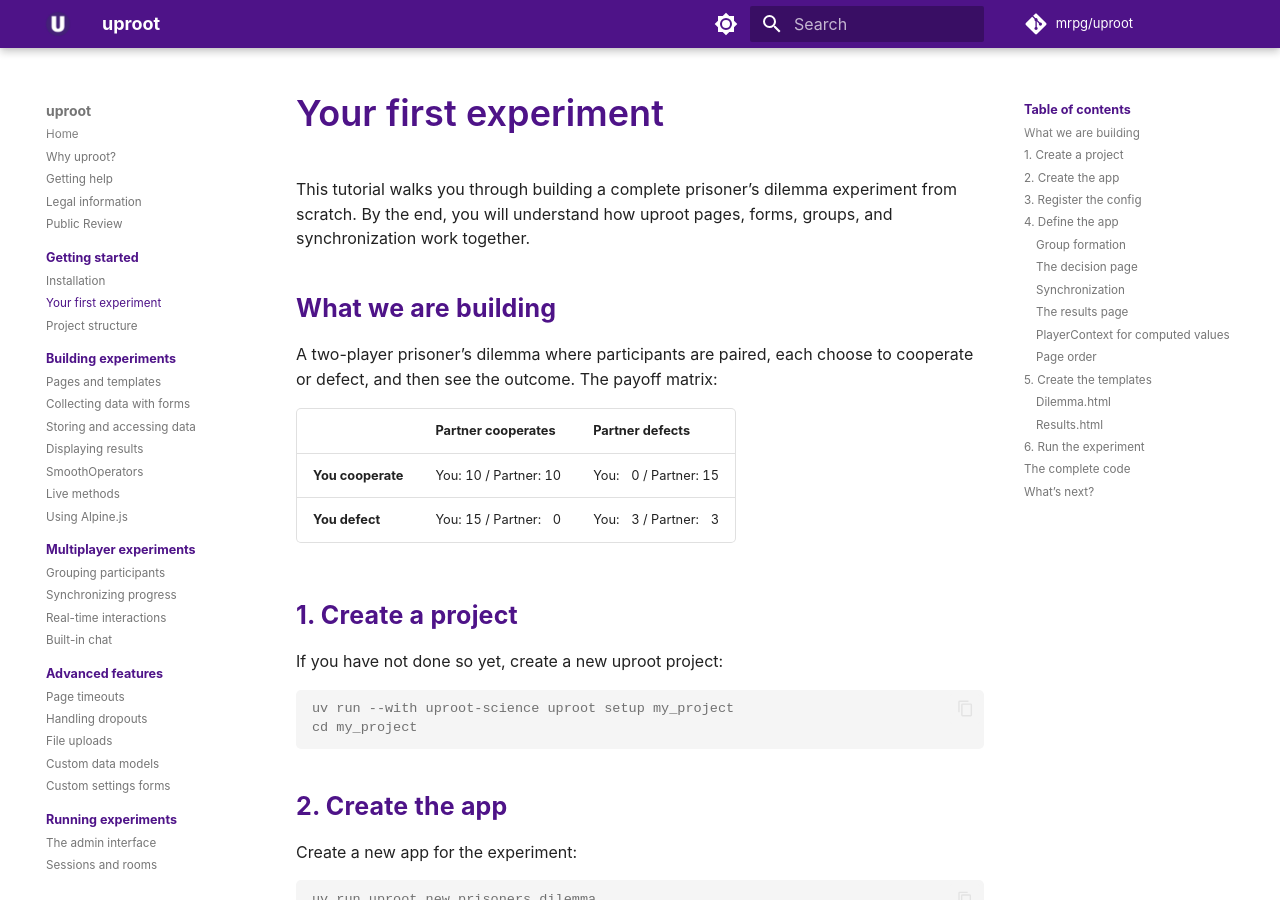
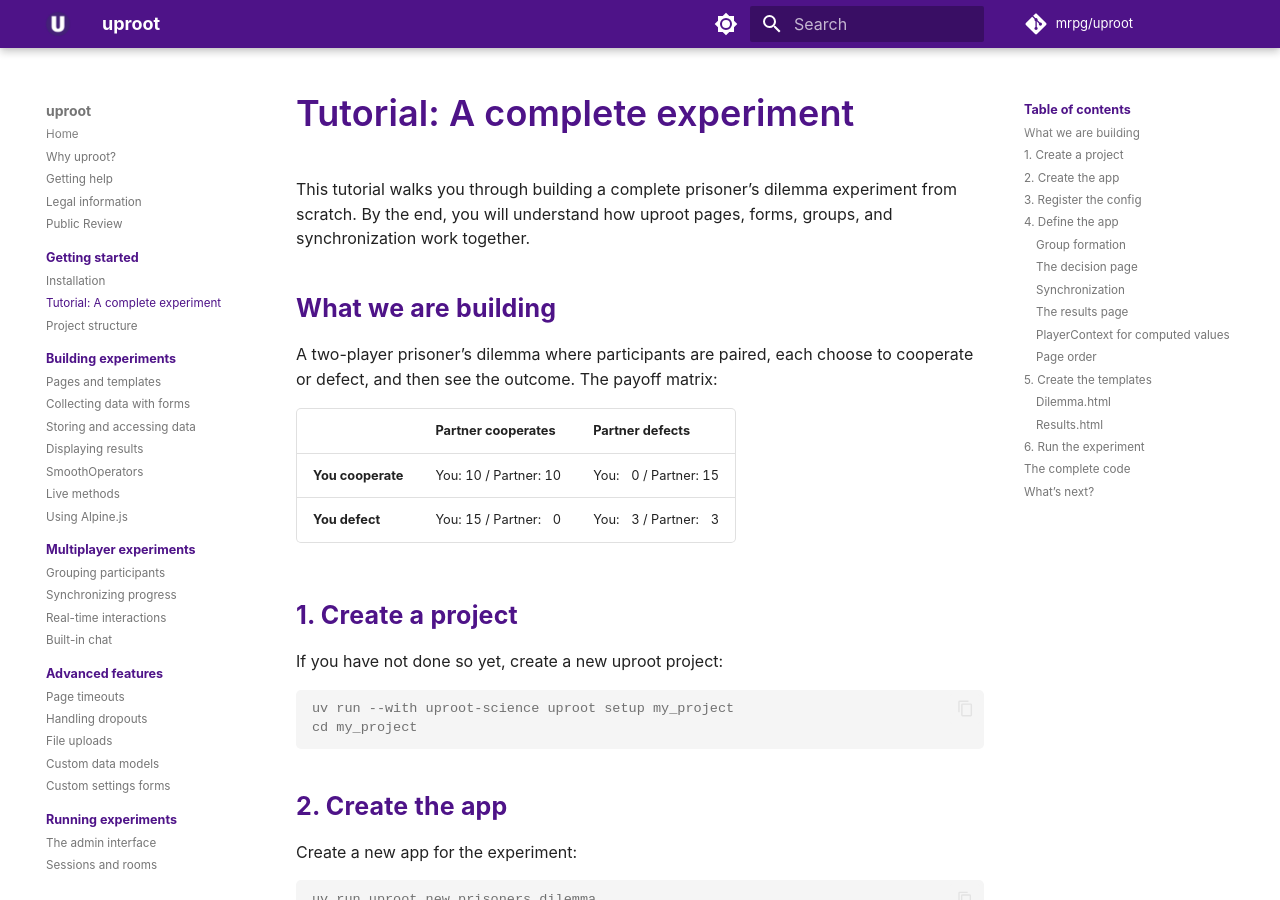
Before and after one commit to mrpg/uproot-docs, an MkDocs documentation site: the page built from docs/getting-started/tutorial.md, in a window 1280 px wide and 900 px high. Built offline with MkDocs 1.6.1 and Material for MkDocs 9.7.7, drawn with Linux system fonts in a browser that asks for light colours; some web fonts are replaced; comment, search, counter and statistics services are not loaded.

Commit message:
Include “tutorial” in title of tutorial.md

```diff
--- a/docs/getting-started/tutorial.md
+++ b/docs/getting-started/tutorial.md
@@ -1,4 +1,4 @@
-# Your first experiment
+# Tutorial: A complete experiment
 
 This tutorial walks you through building a complete prisoner’s dilemma experiment from scratch. By the end, you will understand how uproot pages, forms, groups, and synchronization work together.
 
--- a/mkdocs.yml
+++ b/mkdocs.yml
@@ -85,7 +85,7 @@ nav:
   - Public Review: public-review.md
   - Getting started:
     - Installation: getting-started/installation.md
-    - Your first experiment: getting-started/tutorial.md
+    - "Tutorial: A complete experiment": getting-started/tutorial.md
     - Project structure: getting-started/project-structure.md
   - Building experiments:
     - Pages and templates: building/pages.md
```
